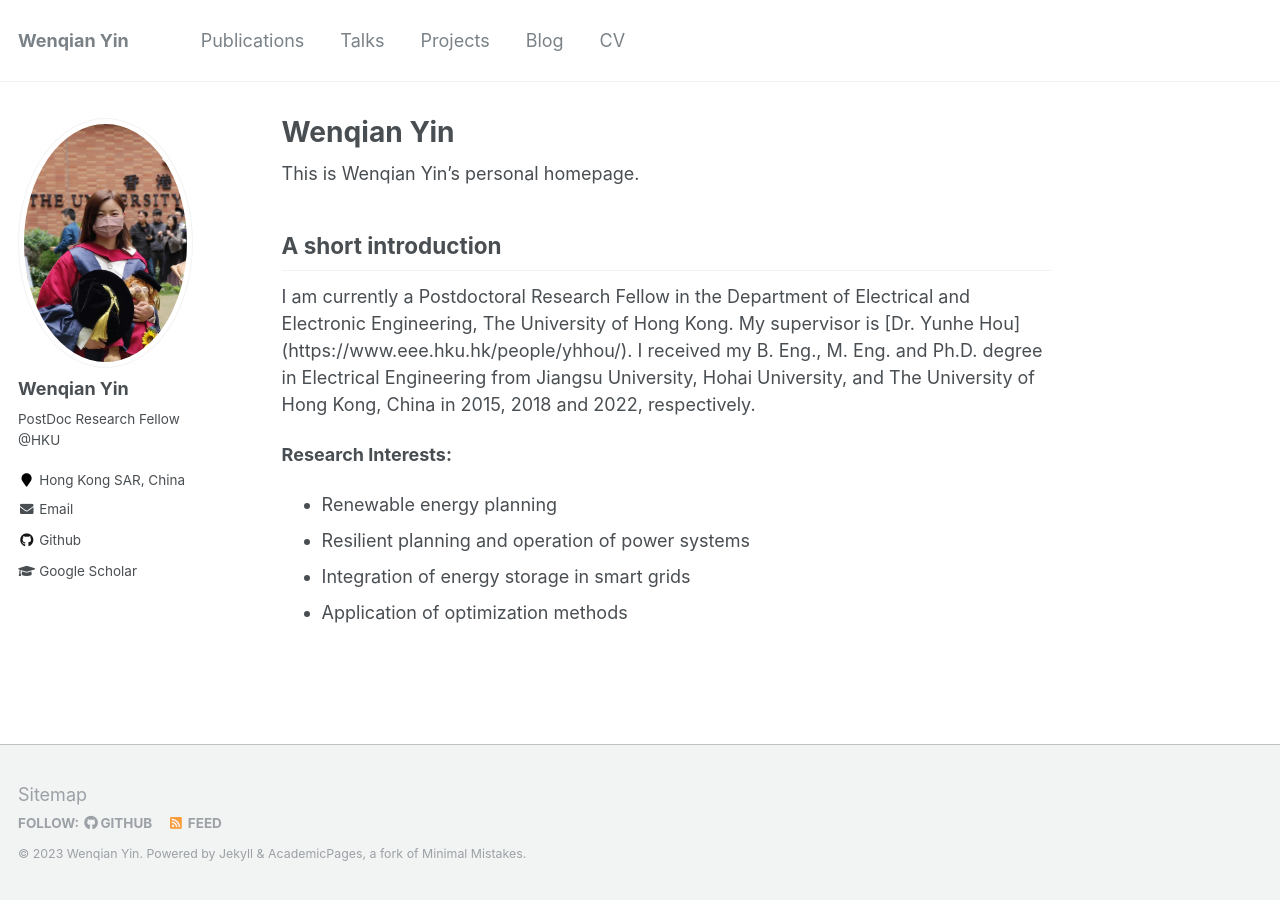
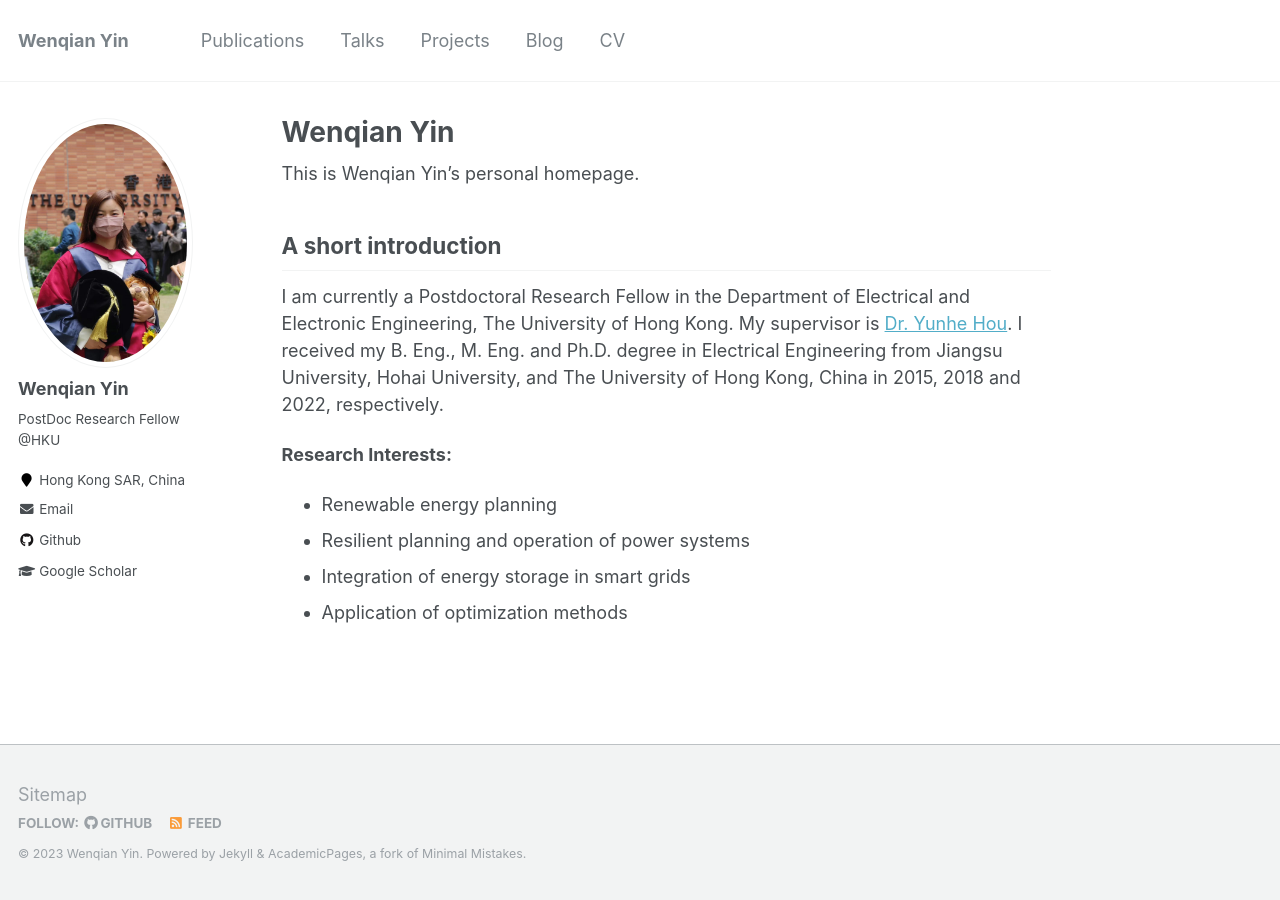
Before and after one commit to wenqianYIN/wb, a Jekyll site: the page built from _pages/about.md, in a window 1280 px wide. Built offline with Jekyll 4.4.1, drawn with Linux system fonts in a browser that asks for light colours.

Commit message:
Update about.md

```diff
--- a/_pages/about.md
+++ b/_pages/about.md
@@ -11,7 +11,7 @@ redirect_from:
 This is Wenqian Yin's personal homepage.
 
 ## A short introduction
-I am currently a Postdoctoral Research Fellow in the Department of Electrical and Electronic Engineering, The University of Hong Kong. My supervisor is [Dr. Yunhe Hou] (https://www.eee.hku.hk/people/yhhou/). I received my B. Eng., M. Eng. and Ph.D. degree in Electrical Engineering from Jiangsu University, Hohai University, and The University of Hong Kong, China in 2015, 2018 and 2022, respectively.
+I am currently a Postdoctoral Research Fellow in the Department of Electrical and Electronic Engineering, The University of Hong Kong. My supervisor is [Dr. Yunhe Hou](https:www.eee.hku.hk/people/yhhou/). I received my B. Eng., M. Eng. and Ph.D. degree in Electrical Engineering from Jiangsu University, Hohai University, and The University of Hong Kong, China in 2015, 2018 and 2022, respectively.
 
 <b>Research Interests:</b>
 * Renewable energy planning
```
